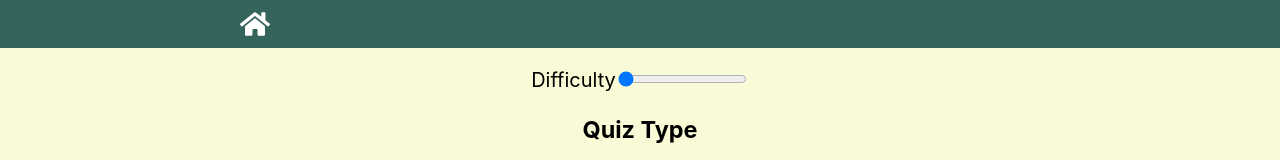
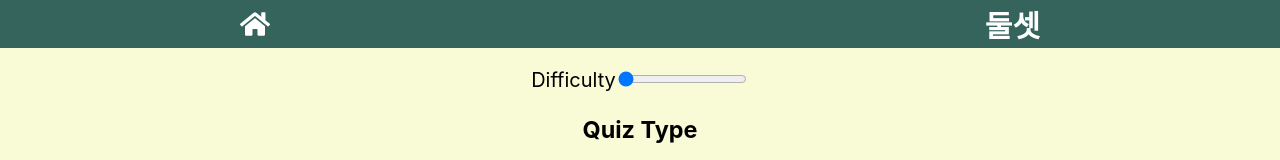
Before and after one commit to marco-ceriani/dulset, a React (Create React App) app: page / in a window 1280 px wide. Shown: the top 160 px of the page. Built offline with nearby package versions, Linux system fonts and the light colour scheme.

Commit message:
add title

```diff
--- a/src/App.js
+++ b/src/App.js
@@ -57,7 +57,7 @@ function App() {
                     <svg className="icon" onClick={resetQuizConfig}>
                         <use href="#home" />
                     </svg>
-                    <h2 className="pageTitle">{quizConfig?.type}</h2>
+                    <h2 className="pageTitle">{quizConfig?.type || '둘셋'}</h2>
                 </div>
             </header>
             <main>
```
